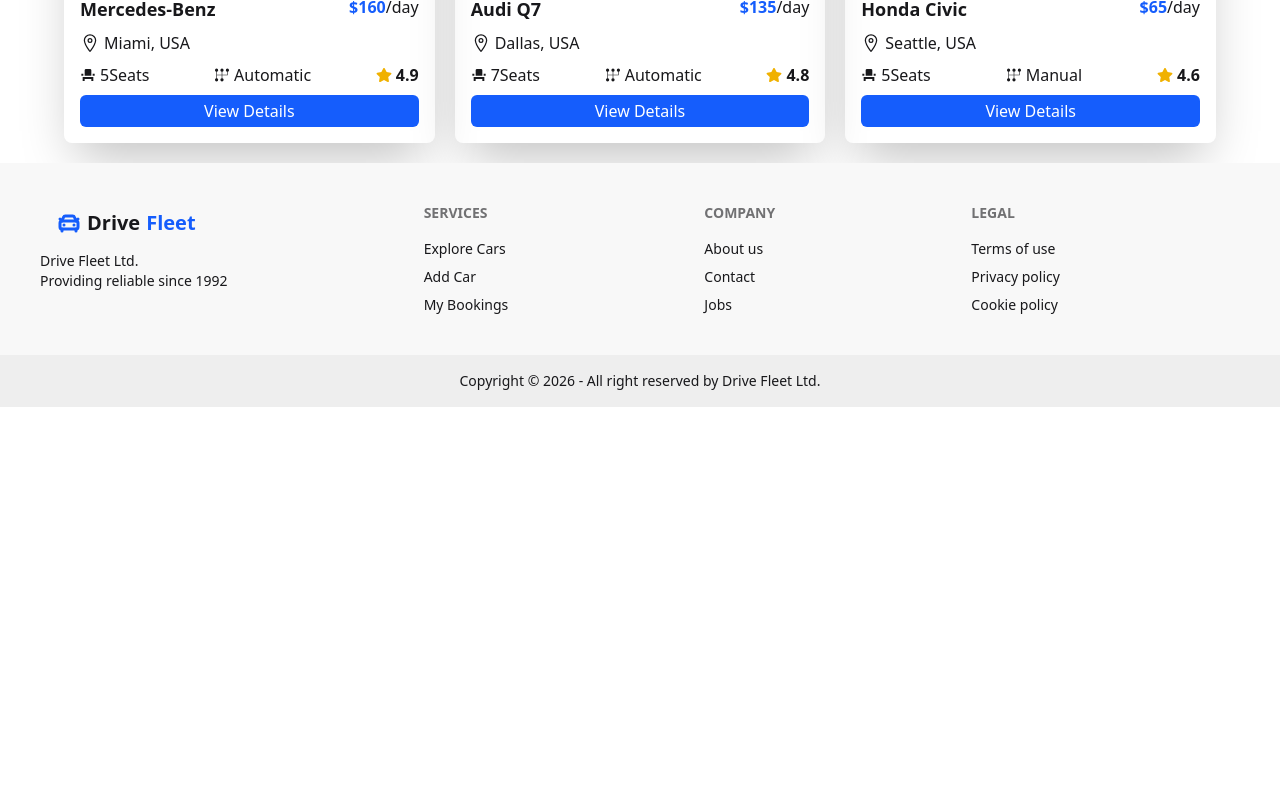
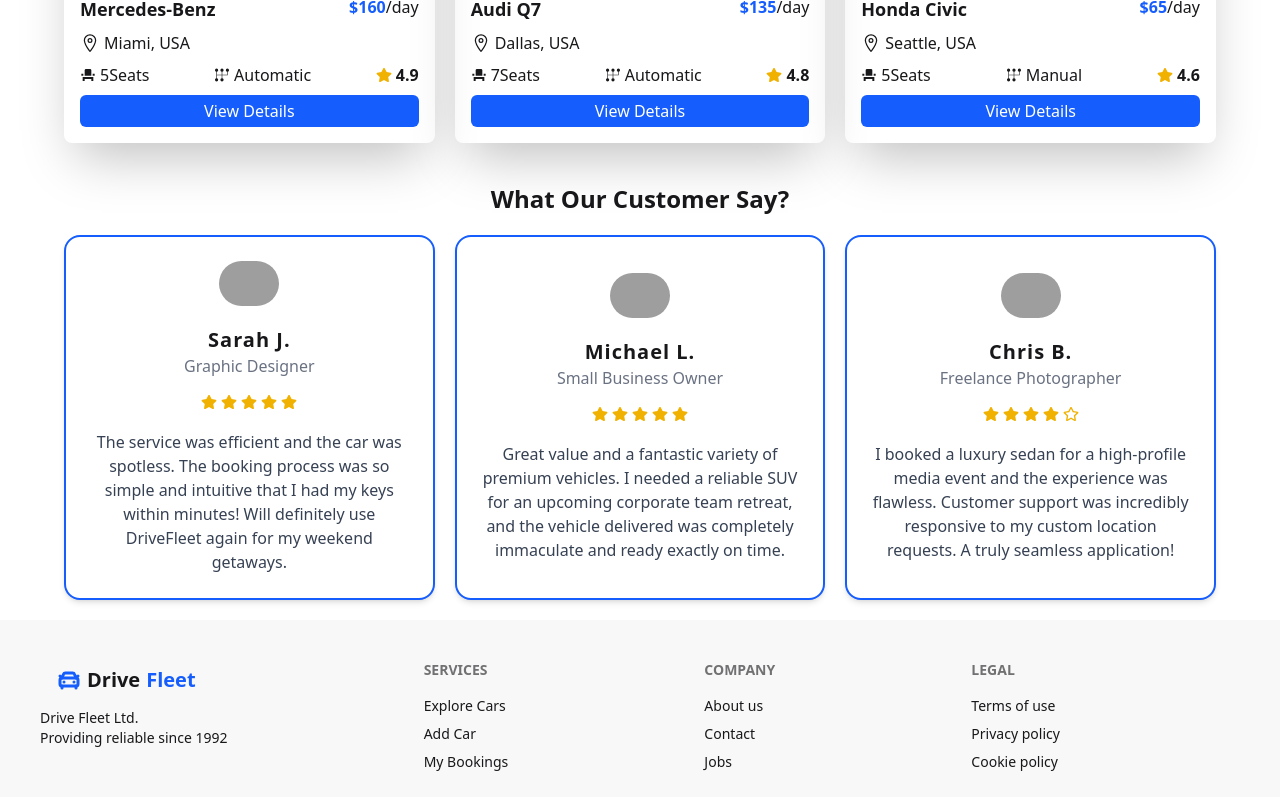
Before and after one commit to mdihbinah/Assignment-09-client, a Next.js app: page / in a window 1280 px wide. Shown: the part 1631-2428 px from the top of the page. Before the commit the page ends 2038 px from the top, so only its background shows below. Built offline with nearby package versions, Linux system fonts and the light colour scheme; grey boxes are pictures that could not be loaded.

Commit message:
Create testimonial section.

```diff
--- a/src/app/page.js
+++ b/src/app/page.js
@@ -1,6 +1,6 @@
 import AvailableCars from "@/component/home/AvailableCars";
 import Banner from "@/component/home/Banner";
-// import Testimonials from "@/component/home/Testimonials";
+import Testimonials from "@/component/home/Testimonials";
 import WhySection from "@/component/home/WhySection";
 
 export default function Home() {
@@ -9,7 +9,7 @@
     <Banner></Banner>
     <WhySection></WhySection>
     <AvailableCars></AvailableCars>
-    {/* <Testimonials></Testimonials> */}
+    <Testimonials></Testimonials>
 
     </>
   )
--- /dev/null
+++ b/src/component/home/TestimonialCard.jsx
@@ -0,0 +1,38 @@
+import Image from "next/image";
+import { FaStar, FaRegStar } from "react-icons/fa";
+
+const TestimonialCard = ({ testimonial }) => {
+  const { name, role, rating, review, image } = testimonial;
+
+  return (
+    <div className="flex flex-col justify-center items-center gap-1 text-center p-6 border-2 border-blue-600 rounded-2xl shadow-md bg-white">
+      <Image
+        src={image}
+        alt={name}
+        width={60}
+        height={60}
+        className="rounded-full object-cover"
+      />
+
+      <div className="">
+        <h2 className="text-xl font-bold tracking-wider mt-4">{name}</h2>
+      <p className="text-gray-500">{role}</p>
+      </div>
+
+      {/* Rating Stars */}
+      <div className="flex items-center gap-1 text-yellow-500 mt-3">
+        {[...Array(5)].map((_, index) =>
+          index < rating ? (
+            <FaStar key={index} />
+          ) : (
+            <FaRegStar key={index} />
+          )
+        )}
+      </div>
+
+      <p className="text-gray-700 mt-4">{review}</p>
+    </div>
+  );
+};
+
+export default TestimonialCard;
--- /dev/null
+++ b/src/component/home/Testimonials.jsx
@@ -0,0 +1,20 @@
+import { testimonials } from "../../../public/testimonialsData";
+import TestimonialCard from "./TestimonialCard";
+
+const Testimonials = () => {
+
+    return (
+        <div className="w-[90%] mx-auto my-5">
+            <h1 className="text-center text-2xl font-bold mb-5">What Our Customer Say?</h1>
+            <div className="grid md:grid-cols-2 lg:grid-cols-3 gap-5">
+                {
+                    testimonials.map(testimonial => {
+                        return <TestimonialCard key={testimonial.id} testimonial={testimonial}></TestimonialCard>
+                    })
+                }
+            </div>
+        </div>
+    );
+};
+
+export default Testimonials;
```
